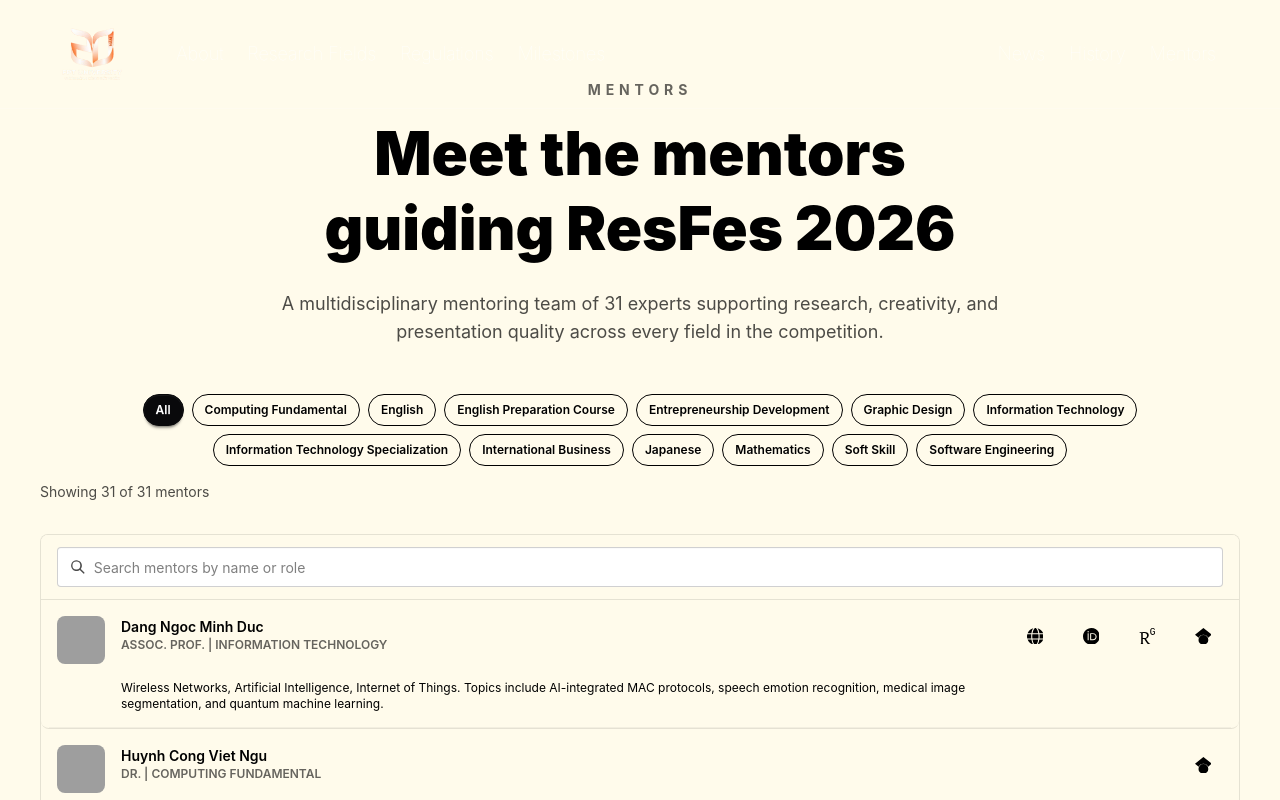
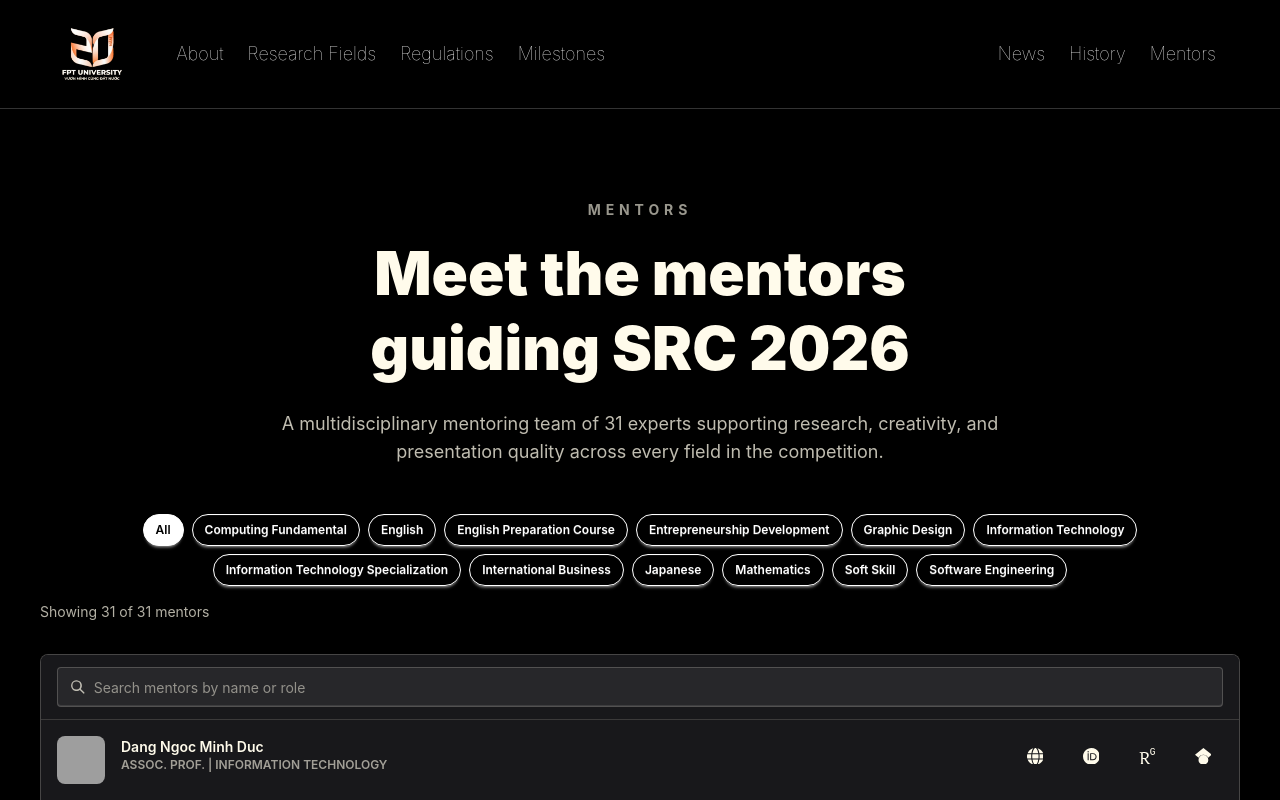
Before and after one commit to PhucKhang1310/ResFes2026, a React (Vite) app: page /mentors in a window 1280 px wide. Shown: the top 800 px of the page. Built offline with nearby package versions, Linux system fonts and the light colour scheme; grey boxes are pictures that could not be loaded.

Commit message:
feat: Update references from ResFes 2026 to SRC 2026 across multiple components

```diff
--- a/src/components/about/AboutUs.tsx
+++ b/src/components/about/AboutUs.tsx
@@ -85,7 +85,7 @@
                     Research Festival 2026
                   </span>
                   , students are encouraged to move from passive learners to active
-                  participants in the scientific journey. ResFes 2026 integrates RBL
+                  participants in the scientific journey. SRC 2026 integrates RBL
                   into major-specific curricula to cultivate practical, relevant
                   capabilities for each field.
                 </p>
@@ -158,7 +158,7 @@
               Research Festival 2026
             </span>
             , students are encouraged to move from passive learners to active
-            participants in the scientific journey. ResFes 2026 integrates RBL
+            participants in the scientific journey. SRC 2026 integrates RBL
             into major-specific curricula to cultivate practical, relevant
             capabilities for each field.
           </p>
--- a/src/components/footer/Footer.tsx
+++ b/src/components/footer/Footer.tsx
@@ -15,7 +15,7 @@
           <div className="mt-3 font-bold text-2xl">
             Think bigger
             <p className="font-thin"> Build Smarter</p>
-            <p className="text-4xl mt-3 font-medium">Join ResFes</p>
+            <p className="text-4xl mt-3 font-medium">Join SRC</p>
             <br />
             <div className={`flex ${isMobile ? "flex-col" : ""} gap-5`}>
               <a
--- a/src/components/mentor/Mentor.tsx
+++ b/src/components/mentor/Mentor.tsx
@@ -33,41 +33,42 @@
   }, [activeDepartment, searchTerm]);
 
   return (
-    <main className="min-h-screen bg-amber-50 px-6 py-20 text-black lg:px-10">
+    <main className="min-h-screen bg-black px-6 py-50 text-amber-50 lg:px-10">
       <NavBar />
       <section className="mx-auto max-w-7xl">
         <div className="mx-auto mb-12 max-w-3xl text-center">
-          <p className="mb-4 text-sm font-bold uppercase tracking-[0.35em] text-black/60">
+          <p className="mb-4 text-sm font-bold uppercase tracking-[0.35em] text-amber-50/60">
             Mentors
           </p>
-          <h1 className="text-4xl font-black leading-tight lg:text-6xl">
-            Meet the mentors guiding ResFes 2026
+          <h1 className="text-4xl font-black leading-tight text-amber-50 lg:text-6xl">
+            Meet the mentors guiding SRC 2026
           </h1>
-          <p className="mt-6 text-base leading-7 text-black/70 lg:text-lg">
+          <p className="mt-6 text-base leading-7 text-amber-50/75 lg:text-lg">
             A multidisciplinary mentoring team of {mentors.length} experts
             supporting research, creativity, and presentation quality across
             every field in the competition.
           </p>
         </div>
 
-        <div className="mb-8 space-y-4">
+        <div className="mb-8 space-y-4 text-amber-50">
           <div className="filter mx-auto flex max-w-7xl flex-wrap justify-center gap-2">
             {departments.map((department) => (
               <button
                 key={department}
                 type="button"
                 onClick={() => setActiveDepartment(department)}
-                className={`btn btn-sm rounded-full ${activeDepartment === department
-                    ? "btn-neutral text-white"
-                    : "btn-outline"
-                  }`}
+                className={`btn btn-sm rounded-full border ${
+                  activeDepartment === department
+                    ? "border-white bg-white text-black hover:bg-white/90"
+                    : "border-white bg-transparent text-white hover:bg-white hover:text-black"
+                }`}
               >
                 {department}
               </button>
             ))}
           </div>
 
-          <p className="text-sm text-black/70">
+          <p className="text-sm text-amber-50/70">
             Showing {filteredMentors.length} of {mentors.length} mentors
           </p>
         </div>
@@ -79,7 +80,7 @@
         />
 
         {filteredMentors.length === 0 && (
-          <div className="mt-8 rounded-2xl border border-black/10 bg-white p-6 text-center text-black/70">
+          <div className="mt-8 rounded-2xl border border-amber-50/20 bg-zinc-900 p-6 text-center text-amber-50/70">
             No mentors matched your search or filter.
           </div>
         )}
--- a/src/components/mentor/MentorList.tsx
+++ b/src/components/mentor/MentorList.tsx
@@ -14,9 +14,9 @@
   onSearchChange,
 }: MentorListProps) => {
   return (
-    <ul className="list max-h-[70vh] overflow-y-auto rounded-box border border-black/10 bg-amber-50">
-      <li className="sticky top-0 z-20 border-b border-black/10 bg-amber-50 px-4 py-3">
-        <label className="input input-bordered flex w-full items-center gap-2 bg-white">
+    <ul className="list max-h-[70vh] overflow-y-auto rounded-box border border-amber-50/20 bg-zinc-900 text-amber-50">
+      <li className="sticky top-0 z-20 border-b border-amber-50/15 bg-zinc-900 px-4 py-3">
+        <label className="input input-bordered flex w-full items-center gap-2 border-amber-50/20 bg-zinc-800 text-amber-50">
           <svg
             xmlns="http://www.w3.org/2000/svg"
             viewBox="0 0 16 16"
@@ -43,7 +43,7 @@
       {mentors.map((mentor, index) => (
         <li
           key={`${mentor.name}-${index}`}
-          className="list-row border-b border-black/10"
+          className="list-row border-b border-amber-50/10"
         >
           <div>
             <img
--- a/src/components/milestones/Milestones.tsx
+++ b/src/components/milestones/Milestones.tsx
@@ -114,7 +114,7 @@
           </ul>
 
           <p className="mt-8 text-center text-sm italic font-thin opacity-40">
-            All dates are announced according to the official ResFes 2026
+            All dates are announced according to the official SRC 2026
             schedule from FPT University HCMC.
           </p>
         </div>
--- a/src/components/regulations/Regulations.tsx
+++ b/src/components/regulations/Regulations.tsx
@@ -11,7 +11,7 @@
           </h2>
           <div className="mt-3 font-thin text-sm text-black/70 lg:text-base">
             <p className="divider divider-neutral">
-              Official rules and submission requirements for ResFes 2026 (FPTU
+              Official rules and submission requirements for SRC 2026 (FPTU
               HCMC).
             </p>
           </div>
@@ -65,7 +65,7 @@
                   Each topic can only join <strong>one sub-committee</strong>.
                 </li>
                 <li>
-                  Topics that previously won awards at ResFes or other FPTU HCMC
+                  Topics that previously won awards at SRC or other FPTU HCMC
                   scientific research competitions are{" "}
                   <strong>not accepted</strong>.
                 </li>
```
